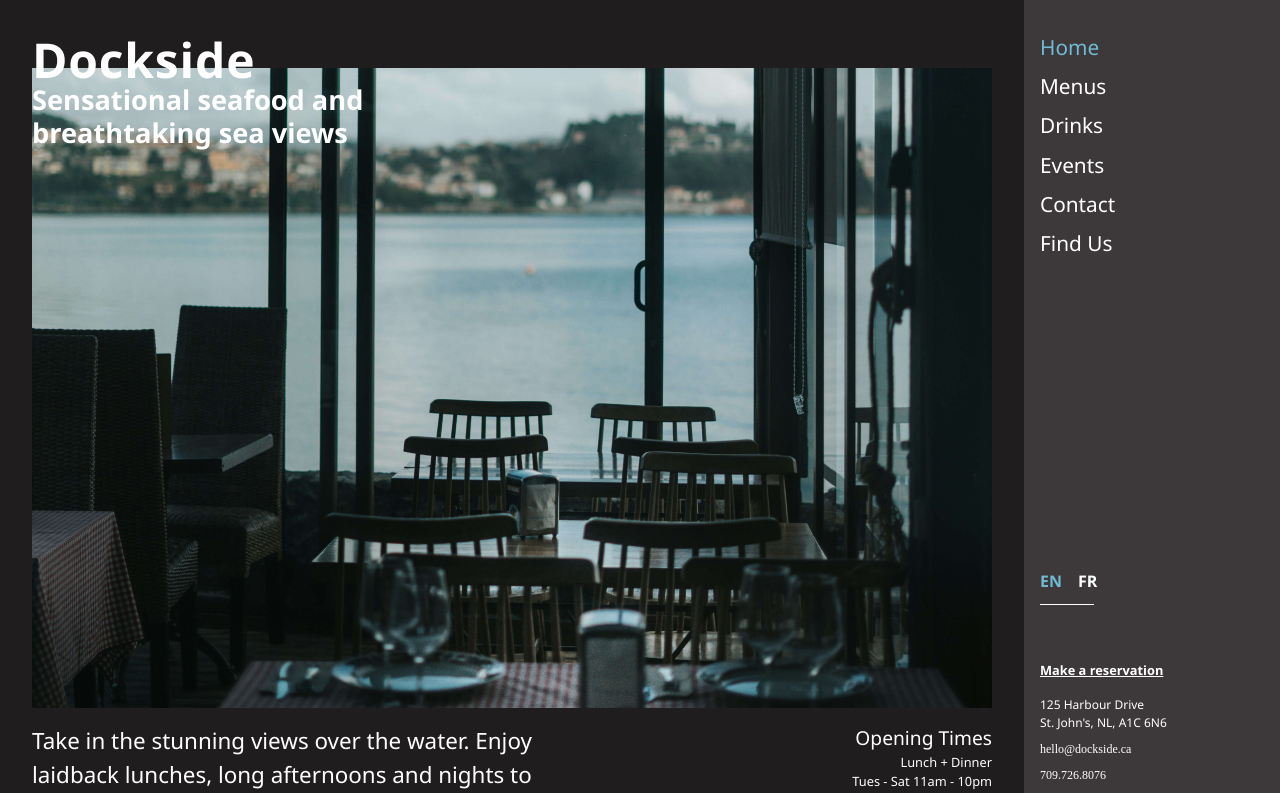
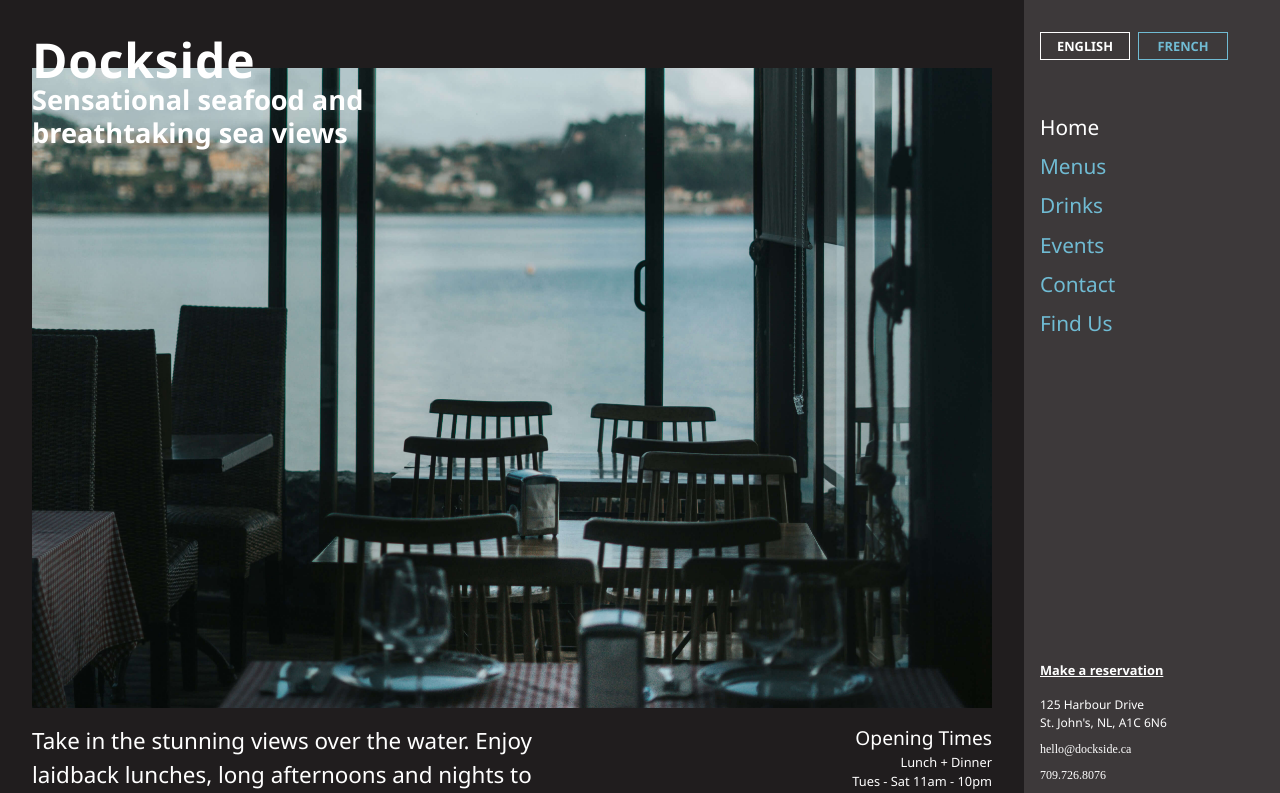
Before and after one commit to GarySimons/dockside, a React (Create React App) app: page /#/ in a window 1280 px wide. Shown: the top 793 px of the page. Built offline with nearby package versions, Linux system fonts and the light colour scheme; some icons are missing; a web font is replaced by a local one.

Commit message:
language changed moved and styled

```diff
--- a/src/assets/locales/en.json
+++ b/src/assets/locales/en.json
@@ -2,6 +2,9 @@
   "design": "design",
   "build": "build",
   "copyright": "copyright",
+
+  "English": "English",
+  "French": "French",
 
   "Home": "Home",
   "Menus": "Menus",
--- a/src/assets/locales/fr.json
+++ b/src/assets/locales/fr.json
@@ -2,6 +2,9 @@
   "design": "conception",
   "build": "développer",
   "copyright": "droit d'auteur",
+
+  "English": "Anglaise",
+  "French": "Française",
 
   "Home": "Accueil",
   "Menus": "Menus",
--- a/src/components/LanguageSwitcher.js
+++ b/src/components/LanguageSwitcher.js
@@ -8,22 +8,30 @@ const LanguageSwitcher = () => {
   const changeLanguage = (lng) => {
     i18n.changeLanguage(lng);
   };
+  const { t } = useTranslation();
 
   return (
-    <Stack direction="row" spacing={2}>
+    <Stack direction="row" spacing={1}>
       <Button
         disableRipple
         sx={{
           all: "unset",
           cursor: "pointer",
-          fontSize: "1rem",
+          fontSize: "0.8rem",
           fontWeight: "900",
-          color: i18n.language === "en" ? "#70bbd3" : "",
+          textTransform: "uppercase",
+          border:
+            i18n.language === "en"
+              ? "0.08rem #ffffff solid"
+              : "0.08rem #70bbd3 solid",
+          padding: "0.25rem 0",
+          width: "5.5rem",
+          textAlign: "center",
+          color: i18n.language === "en" ? "" : "#70bbd3",
         }}
-        // variant={i18n.language === "en" ? "contained" : "outlined"}
         onClick={() => changeLanguage("en")}
       >
-        EN
+        {t("English")}
       </Button>
 
       <Button
@@ -31,14 +39,21 @@ const LanguageSwitcher = () => {
         sx={{
           all: "unset",
           cursor: "pointer",
-          fontSize: "1rem",
-          fontWeight: "900",
-          color: i18n.language === "fr" ? "#70bbd3" : "",
+          fontSize: "0.8rem",
+          fontWeight: "700",
+          textTransform: "uppercase",
+          border:
+            i18n.language === "fr"
+              ? "0.08rem #ffffff solid"
+              : "0.08rem #70bbd3 solid",
+          padding: "0.25rem 0",
+          width: "5.5rem",
+          textAlign: "center",
+          color: i18n.language === "fr" ? "" : "#70bbd3",
         }}
-        // variant={i18n.language === "fr" ? "contained" : "outlined"}
         onClick={() => changeLanguage("fr")}
       >
-        FR
+        {t("French")}
       </Button>
     </Stack>
   );
--- a/src/components/SideMenu.js
+++ b/src/components/SideMenu.js
@@ -85,6 +85,14 @@ const SideMenu = () => {
           padding: "2rem 1rem",
         }}
       >
+        <Box
+          sx={{
+            margin: "0 0 2rem 0",
+            padding: "0 0 0.75rem 0",
+          }}
+        >
+          <LanguageSwitcher />
+        </Box>
         <StyledLink to="/">{t("Home")}</StyledLink>
         <StyledLink to="/menus">{t("Menus")}</StyledLink>
         <StyledLink to="/drinks">{t("Drinks")}</StyledLink>
@@ -102,17 +110,6 @@ const SideMenu = () => {
           padding: "1rem",
         }}
       >
-        {" "}
-        <Box
-          sx={{
-            margin: "0 0 1rem 0",
-            padding: "0 0 0.75rem 0",
-            width: "3.4rem",
-            borderBottom: "1px solid",
-          }}
-        >
-          <LanguageSwitcher />
-        </Box>
         <Box
           sx={{
             display: "flex",
--- a/src/components/StyledLink.js
+++ b/src/components/StyledLink.js
@@ -15,7 +15,7 @@ const StyledLink = ({ to, children }) => {
     >
       <Typography
         sx={{
-          color: isActive ? "#70bbd3" : "#ffffff",
+          color: isActive ? "#ffffff" : "#70bbd3",
           fontSize: "1.3rem",
           textDecoration: "none",
           fontWeight: "500",
```
